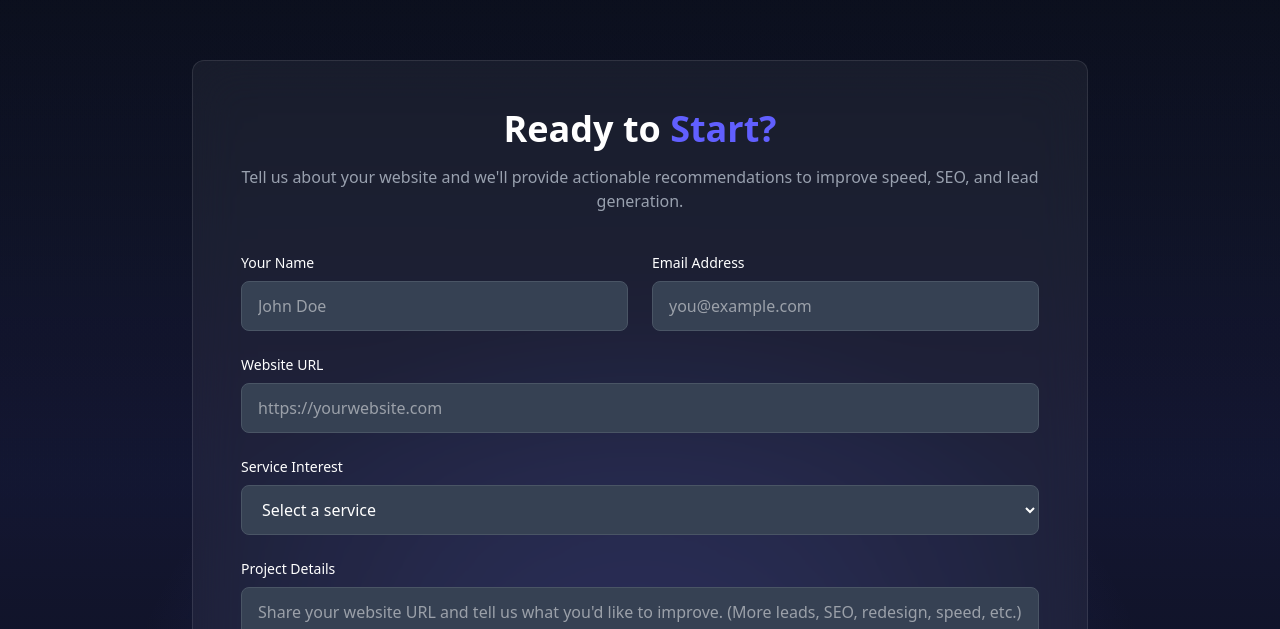
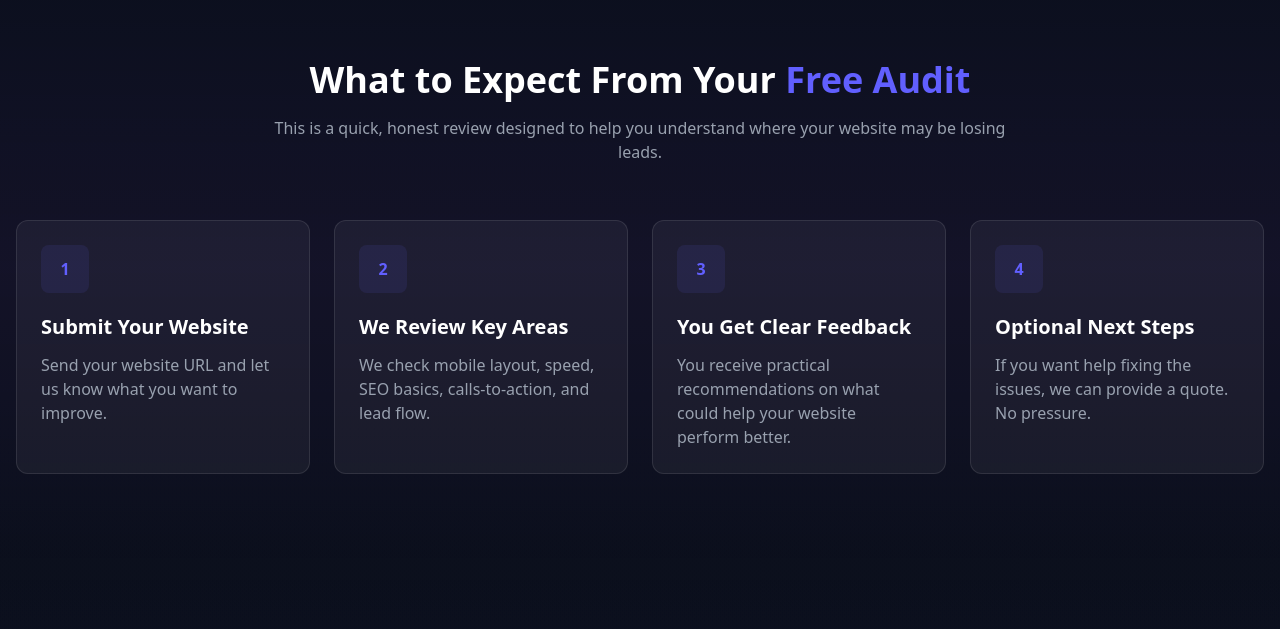
Before and after one commit to bboyd146/pixel-pioneer, a React (Vite) app: page / in a window 1280 px wide. Shown: the part 6451-7080 px from the top of the page. Built offline with nearby package versions, Linux system fonts and the light colour scheme.

Commit message:
added new section for audit expectations

```diff
--- a/src/App.jsx
+++ b/src/App.jsx
@@ -6,6 +6,7 @@ import Hero from "./components/Hero";
 import Portfolio from "./components/Portfolio";
 // import Commerce from "./components/Commerce";
 import WhyChooseUs from "./components/WhyChooseUs";
+import AuditExpectations from "./components/AuditExpectations";
 import Services from "./components/Services";
 import Pricing from "./components/Pricing";
 import FreeAudit from "./components/FreeAudit";
@@ -76,6 +77,7 @@ export default function App() {
         {/* <Commerce /> */}
         <Pricing />
         <FreeAudit />
+        <AuditExpectations />
         <Contact />
         <Footer />
       </main>
--- /dev/null
+++ b/src/components/AuditExpectations.jsx
@@ -0,0 +1,64 @@
+// src/components/AuditExpectations.jsx
+
+import React from "react";
+import AnimatedSection from "./AnimatedSection";
+
+const steps = [
+  {
+    title: "Submit Your Website",
+    text: "Send your website URL and let us know what you want to improve.",
+  },
+  {
+    title: "We Review Key Areas",
+    text: "We check mobile layout, speed, SEO basics, calls-to-action, and lead flow.",
+  },
+  {
+    title: "You Get Clear Feedback",
+    text: "You receive practical recommendations on what could help your website perform better.",
+  },
+  {
+    title: "Optional Next Steps",
+    text: "If you want help fixing the issues, we can provide a quote. No pressure.",
+  },
+];
+
+export default function AuditExpectations() {
+  return (
+    <AnimatedSection>
+      <section
+        id="audit-expectations"
+        className="relative py-24 bg-gradient-to-b from-transparent via-purple-500/5 to-transparent"
+      >
+        <div className="container mx-auto px-4">
+          <div className="text-center max-w-3xl mx-auto mb-14">
+            <h2 className="text-3xl md:text-4xl font-bold mb-4">
+              What to Expect From Your{" "}
+              <span className="text-indigo-500">Free Audit</span>
+            </h2>
+
+            <p className="text-gray-400">
+              This is a quick, honest review designed to help you understand
+              where your website may be losing leads.
+            </p>
+          </div>
+
+          <div className="grid grid-cols-1 md:grid-cols-4 gap-6">
+            {steps.map((step, index) => (
+              <div
+                key={step.title}
+                className="bg-white/5 border border-white/10 rounded-xl p-6 hover:border-indigo-500/40 transition"
+              >
+                <div className="w-12 h-12 rounded-lg bg-indigo-500/10 flex items-center justify-center mb-5 text-indigo-500 font-bold">
+                  {index + 1}
+                </div>
+
+                <h3 className="text-xl font-bold mb-3">{step.title}</h3>
+                <p className="text-gray-400">{step.text}</p>
+              </div>
+            ))}
+          </div>
+        </div>
+      </section>
+    </AnimatedSection>
+  );
+}
```
